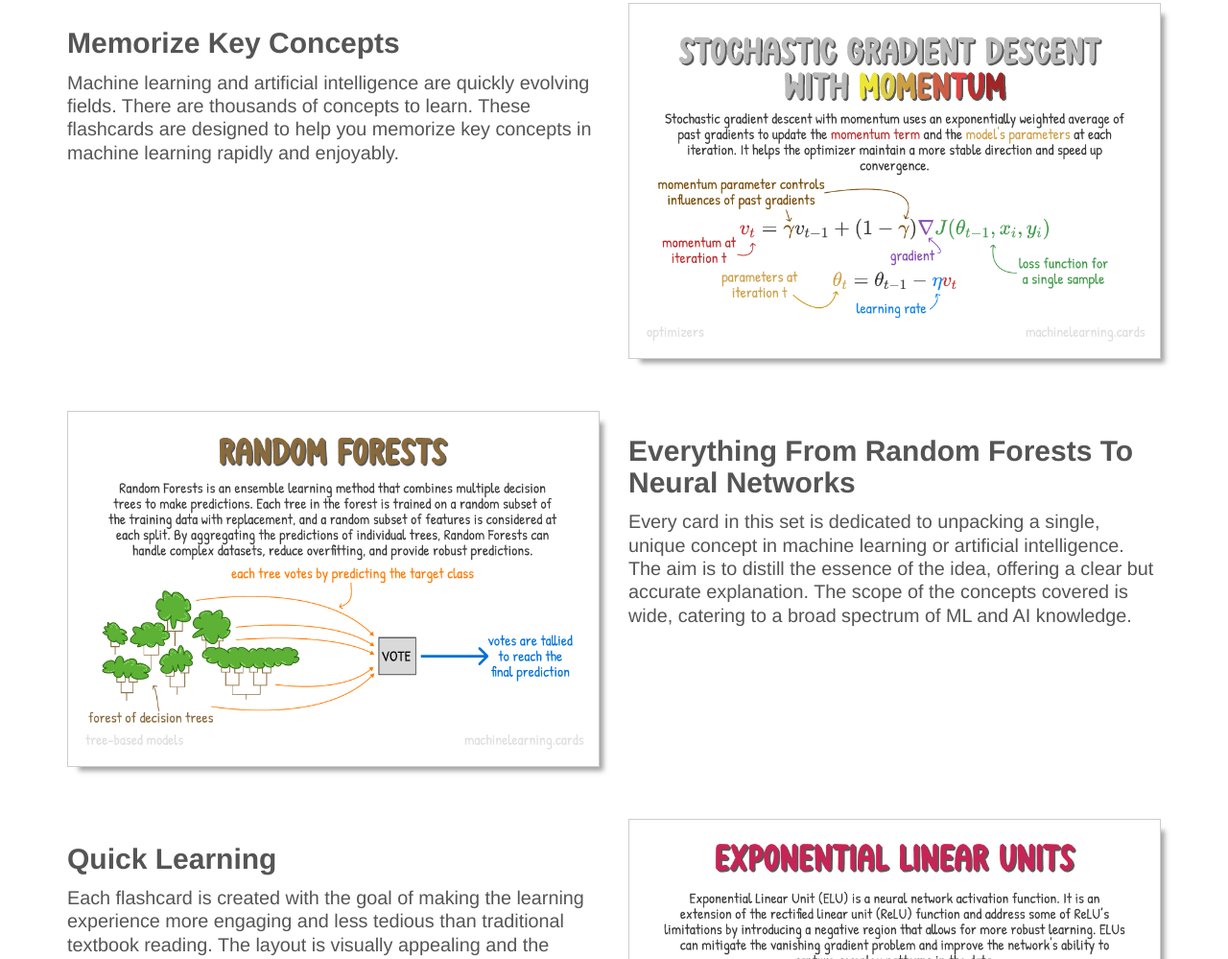
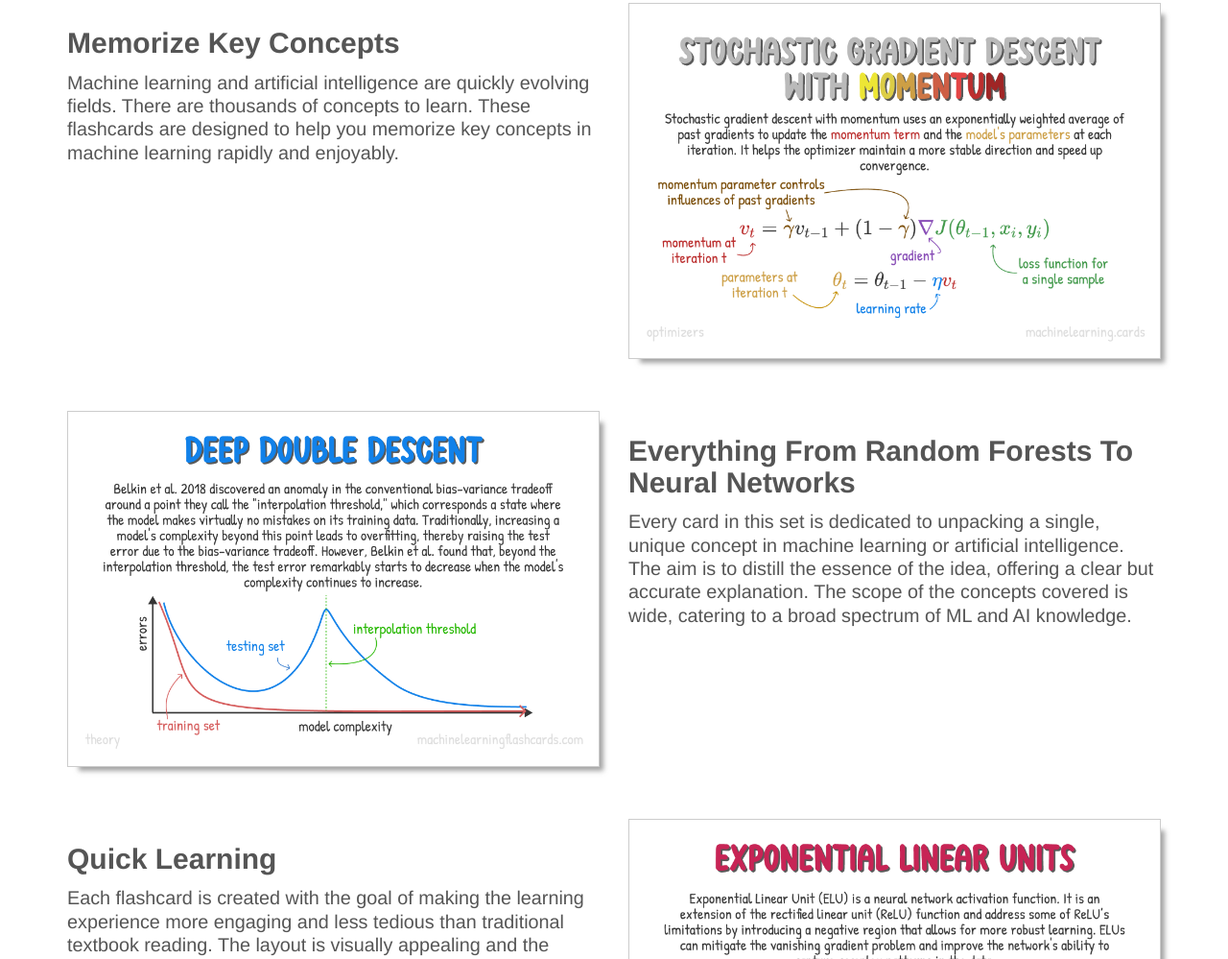
Before and after one commit to tradinscd/MachineLearningFlashcards.com, a plain HTML site: page index.html in a window 1280 px wide. Shown: the part 310-1309 px from the top of the page at 96% size. Drawn offline with Linux system fonts and the light colour scheme.

Commit message:
changed image

```diff
--- a/index.html
+++ b/index.html
@@ -40,7 +40,7 @@
       <div class="row">
         <div class="col-sm-6">
 
-          <img class="flashcard" src="images/Random_Forests.png">
+          <img class="flashcard" src="images/deep_double_descent.png">
         </div>
         <div class="col-sm-6">
           <h2>Everything From Random Forests To Neural Networks</h2>
```
Also changed, not shown: images/deep_double_descent.png (added).
